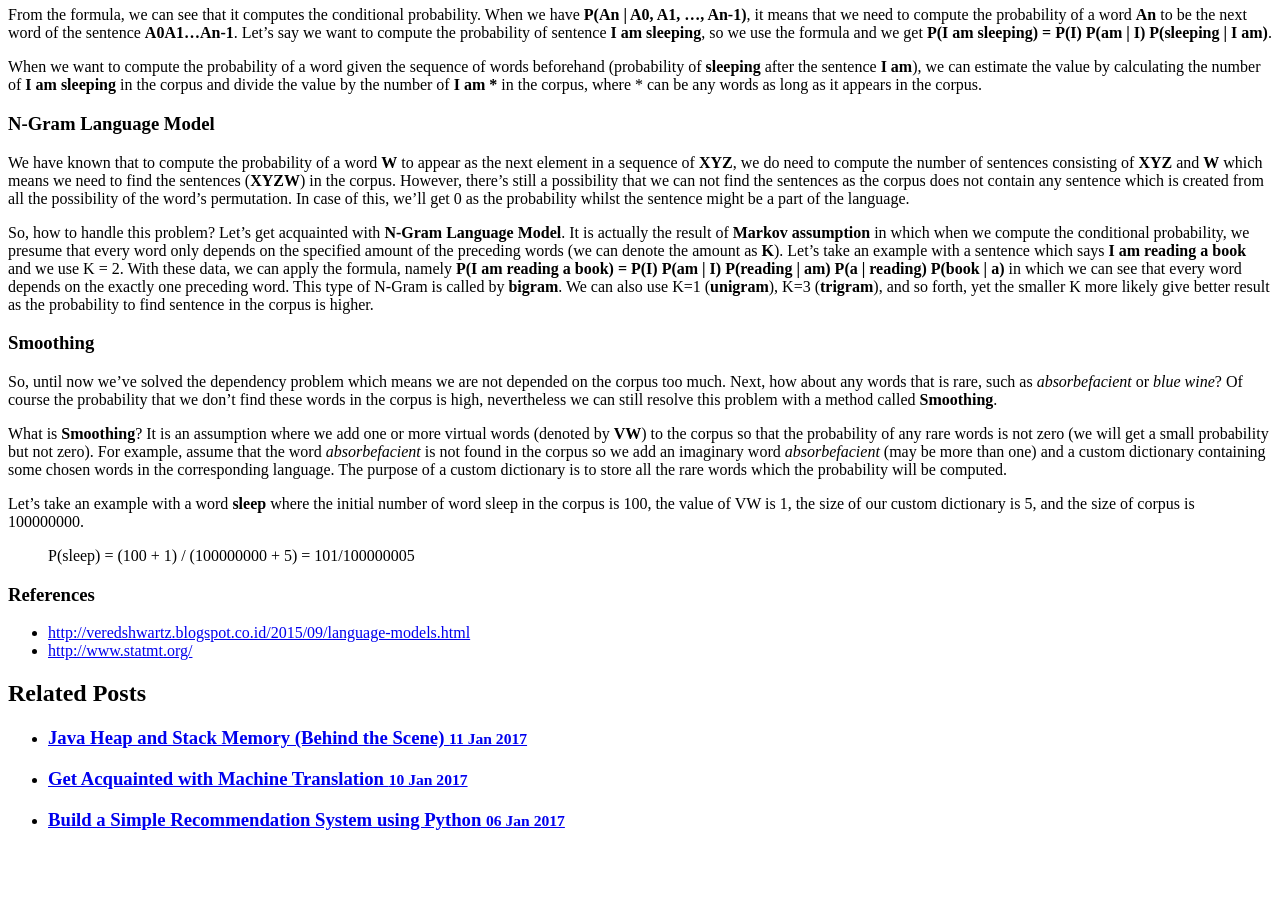
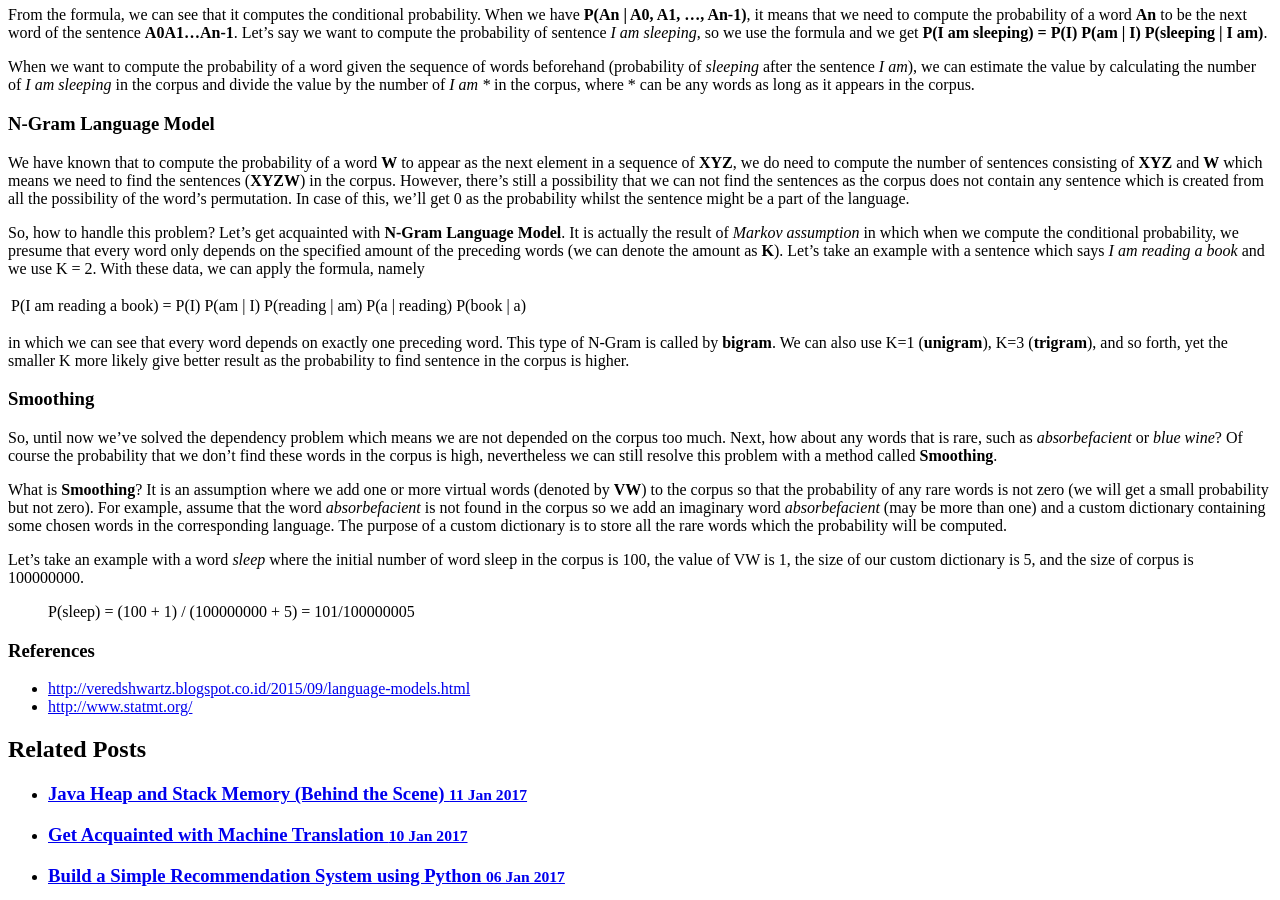
Before and after one commit to albertusk95/albertusk95.github.io, a Jekyll site: the page built from _posts/MachineTranslation/2017-01-11-language-model.md, in a window 1280 px wide and 900 px high, scrolled down 1020 px. Built offline with Jekyll 4.4.1, drawn with Linux system fonts in a browser that asks for light colours; before the commit the page ends 1869 px from its top, so only the background shows below that.

Commit message:
add new post about SMT - Language Model

```diff
--- a/_posts/MachineTranslation/2017-01-11-language-model.md
+++ b/_posts/MachineTranslation/2017-01-11-language-model.md
@@ -40,15 +40,19 @@
 	</tr>
 </table>
 
-From the formula, we can see that it computes the conditional probability. When we have <b>P(An | A0, A1, ..., An-1)</b>, it means that we need to compute the probability of a word **An** to be the next word of the sentence **A0A1...An-1**. Let's say we want to compute the probability of sentence **I am sleeping**, so we use the formula and we get <b>P(I am sleeping) = P(I) P(am | I) P(sleeping | I am)</b>.
+From the formula, we can see that it computes the conditional probability. When we have <b>P(An | A0, A1, ..., An-1)</b>, it means that we need to compute the probability of a word **An** to be the next word of the sentence **A0A1...An-1**. Let's say we want to compute the probability of sentence _I am sleeping_, so we use the formula and we get <b>P(I am sleeping) = P(I) P(am | I) P(sleeping | I am)</b>.
 
-When we want to compute the probability of a word given the sequence of words beforehand (probability of **sleeping** after the sentence **I am**), we can estimate the value by calculating the number of **I am sleeping** in the corpus and divide the value by the number of <b>I am *</b> in the corpus, where * can be any words as long as it appears in the corpus.
+When we want to compute the probability of a word given the sequence of words beforehand (probability of _sleeping_ after the sentence _I am_), we can estimate the value by calculating the number of _I am sleeping_ in the corpus and divide the value by the number of _I am *_ in the corpus, where * can be any words as long as it appears in the corpus.
 
 ### N-Gram Language Model
 
 We have known that to compute the probability of a word **W** to appear as the next element in a sequence of **XYZ**, we do need to compute the number of sentences consisting of **XYZ** and **W** which means we need to find the sentences (**XYZW**) in the corpus. However, there's still a possibility that we can not find the sentences as the corpus does not contain any sentence which is created from all the possibility of the word's permutation. In case of this, we'll get 0 as the probability whilst the sentence might be a part of the language.
 
-So, how to handle this problem? Let's get acquainted with **N-Gram Language Model**. It is actually the result of **Markov assumption** in which when we compute the conditional probability, we presume that every word only depends on the specified amount of the preceding words (we can denote the amount as **K**). Let's take an example with a sentence which says **I am reading a book** and we use K = 2. With these data, we can apply the formula, namely <b>P(I am reading a book) = P(I) P(am | I) P(reading | am) P(a | reading) P(book | a)</b> in which we can see that every word depends on the exactly one preceding word. This type of N-Gram is called by **bigram**. We can also use K=1 (**unigram**), K=3 (**trigram**), and so forth, yet the smaller K more likely give better result as the probability to find sentence in the corpus is higher.
+So, how to handle this problem? Let's get acquainted with **N-Gram Language Model**. It is actually the result of _Markov assumption_ in which when we compute the conditional probability, we presume that every word only depends on the specified amount of the preceding words (we can denote the amount as **K**). Let's take an example with a sentence which says _I am reading a book_ and we use K = 2. With these data, we can apply the formula, namely
+
+<table><tr><td>P(I am reading a book) = P(I) P(am | I) P(reading | am) P(a | reading) P(book | a)</td></tr></table>
+
+in which we can see that every word depends on exactly one preceding word. This type of N-Gram is called by **bigram**. We can also use K=1 (**unigram**), K=3 (**trigram**), and so forth, yet the smaller K more likely give better result as the probability to find sentence in the corpus is higher.
 
 ### Smoothing
 
@@ -56,7 +60,7 @@
 
 What is **Smoothing**? It is an assumption where we add one or more virtual words (denoted by **VW**) to the corpus so that the probability of any rare words is not zero (we will get a small probability but not zero). For example, assume that the word _absorbefacient_ is not found in the corpus so we add an imaginary word _absorbefacient_ (may be more than one) and a custom dictionary containing some chosen words in the corresponding language. The purpose of a custom dictionary is to store all the rare words which the probability will be computed.
 
-Let's take an example with a word **sleep** where the initial number of word sleep in the corpus is 100, the value of VW is 1, the size of our custom dictionary is 5, and the size of corpus is 100000000.
+Let's take an example with a word _sleep_ where the initial number of word sleep in the corpus is 100, the value of VW is 1, the size of our custom dictionary is 5, and the size of corpus is 100000000.
 
 > P(sleep) = (100 + 1) / (100000000 + 5) = 101/100000005
 
```
